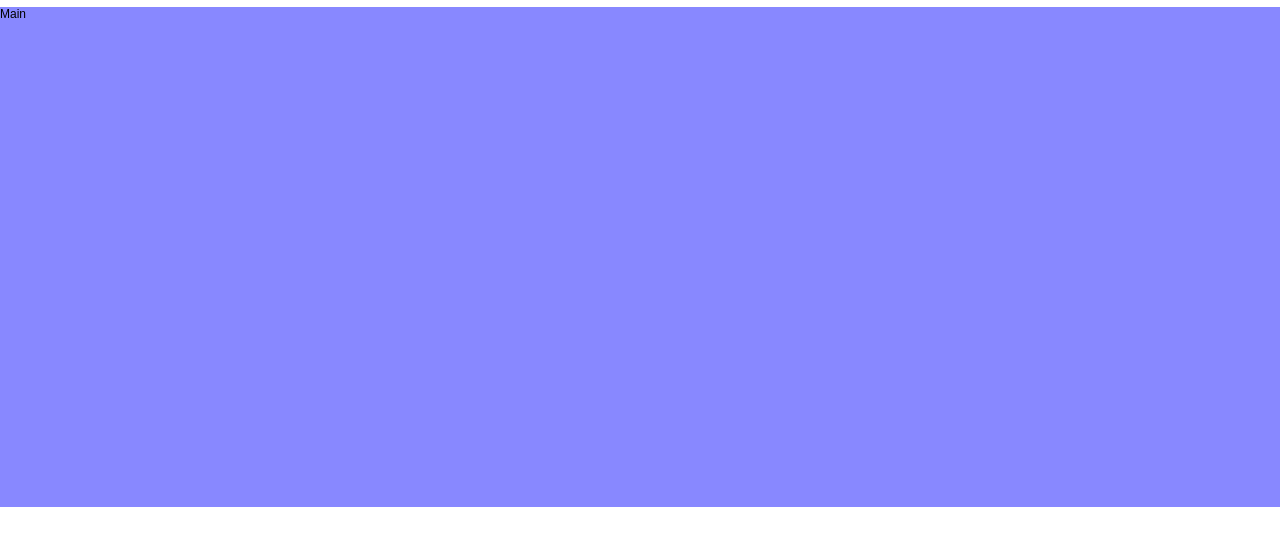
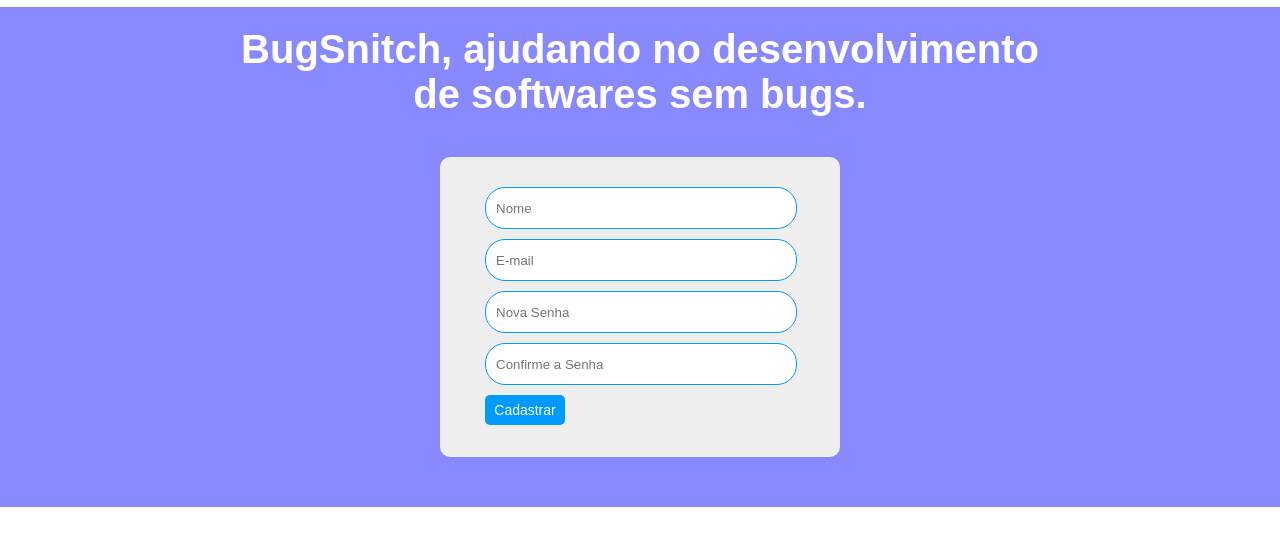
Before and after one commit to isaacpinheiro/bugsnitch-webapp, a website: page index.html in a window 1280 px wide. Shown: the part 43-577 px from the top of the page. Drawn offline with nearby package versions, Linux system fonts and the light colour scheme; some packages are replaced by stand-ins of ours.

Commit message:
Finalizando o layout do index.

```diff
--- a/css/style.css
+++ b/css/style.css
@@ -130,4 +130,58 @@
     color: #0099ff;
   }
 
+  .intro_text {
+    position: fixed;
+    color: #ffffff;
+    font-size: 40px;
+    margin-top: 20px;
+    width: 800px;
+    margin-left: -400px;
+    left: 50%;
+    text-align: center;
+  }
+
+  #signup_div {
+    position: fixed;
+    background: #eeeeee;
+    width: 400px;
+    height: 300px;
+    margin-top: 150px;
+    margin-left: -200px;
+    left: 50%;
+    border-radius: 10px;
+  }
+
+  .signup_form>ul {
+    margin-top: 30px;
+    margin-left: 45px;
+  }
+
+  .signup_form>ul>li {
+    margin-bottom: 10px;
+  }
+
+  .signup_form>ul>li>input {
+    width: 300px;
+    height: 40px;
+    border: 1px solid #0099ff;
+    border-radius: 20px;
+    padding-left: 10px;
+  }
+
+  .signup_form>ul>li>button {
+    background: #0099ff;
+    border: none;
+    width: 80px;
+    height: 30px;
+    border-radius: 5px;
+    color: #ffffff;
+    font-size: 14px;
+    cursor: pointer;
+  }
+
+  .signup_form>ul>li>button:hover {
+    background: #009999;
+  }
+
 }
--- a/templates/main.html
+++ b/templates/main.html
@@ -1,3 +1,14 @@
-<div ng-controller="MainController">
-  Main
+<div id="main_div" ng-controller="MainController">
+  <h1 class="intro_text">BugSnitch, ajudando no desenvolvimento de softwares sem bugs.</h1>
+  <div id="signup_div">
+    <form class="signup_form">
+      <ul>
+        <li><input type="text" placeholder="Nome" value="" /></li>
+        <li><input type="text" placeholder="E-mail" value="" /></li>
+        <li><input type="password" placeholder="Nova Senha" value="" /></li>
+        <li><input type="password" placeholder="Confirme a Senha" value="" /></li>
+        <li><button>Cadastrar</button></li>
+      </ul>
+    </form>
+  </div>
 </div>
```
